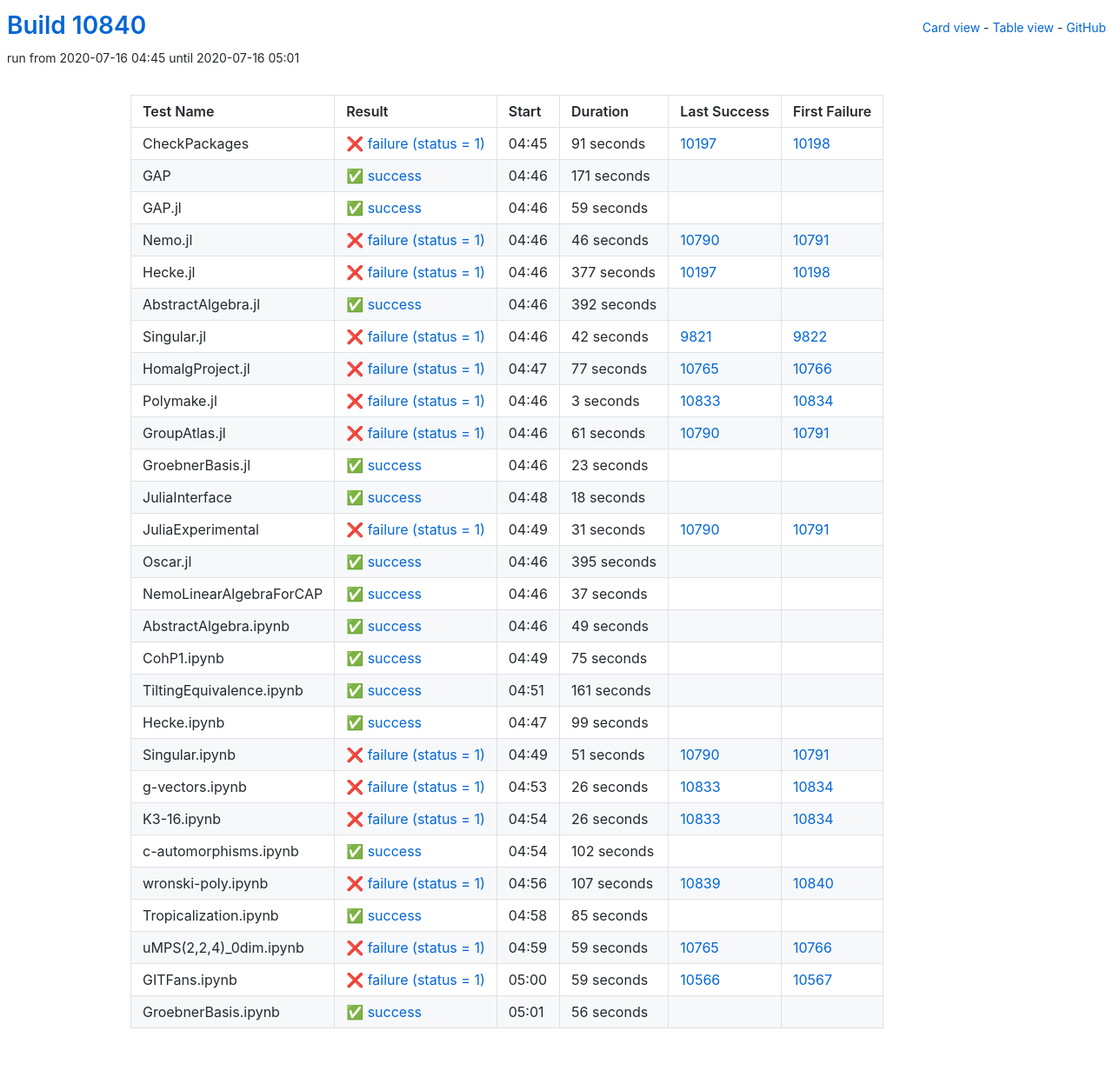
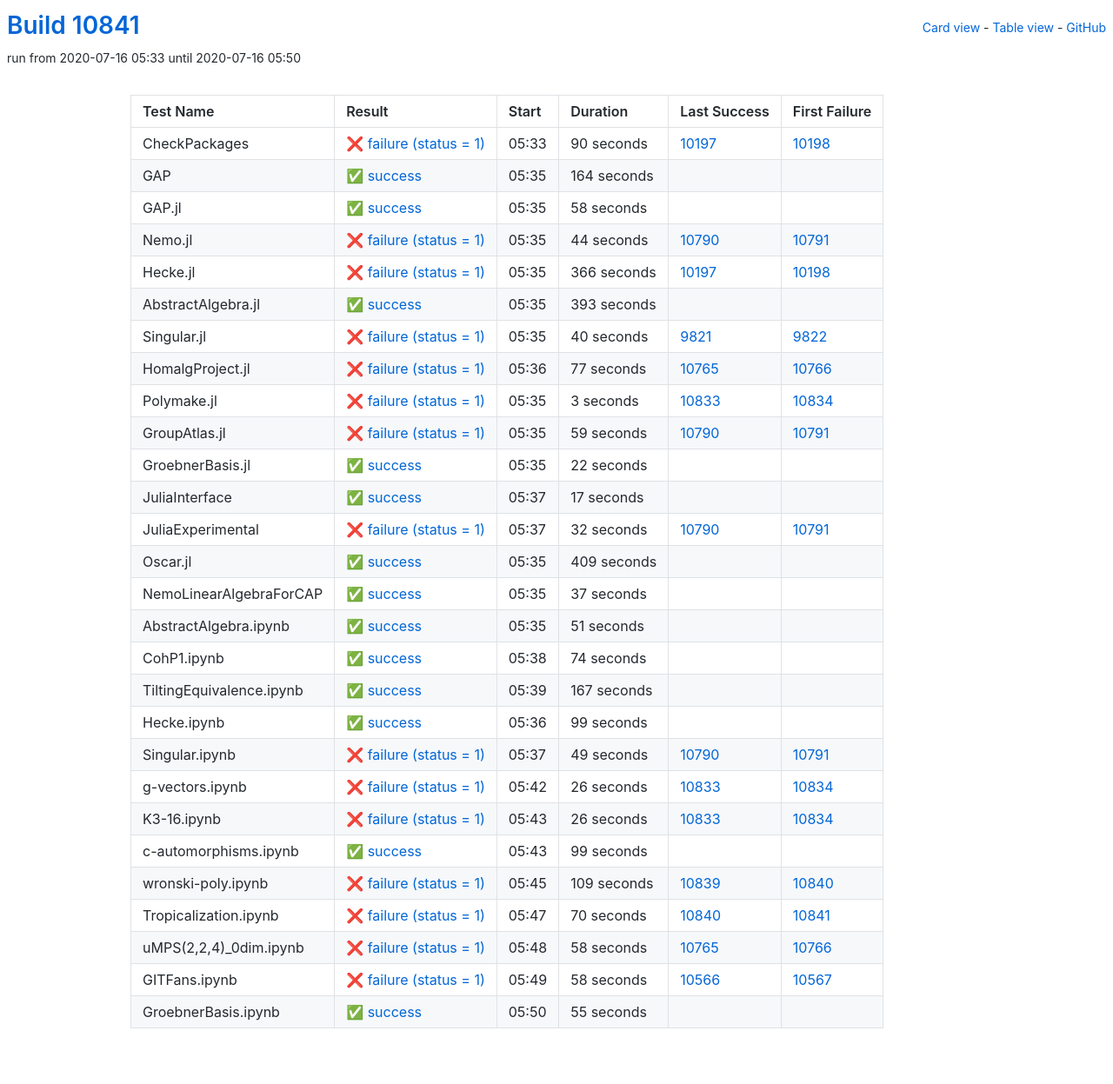
Before and after one commit to oscar-system/oscar-ci-status, a Jekyll site: the page built from table.html, in a window 1280 px wide. Shown: the whole page at 87% size. Built offline with Jekyll 4.4.1, drawn with Linux system fonts in a browser that asks for light colours.

Commit message:
Build #10841

```diff
--- a/_data/ci.yml
+++ b/_data/ci.yml
@@ -1,6 +1,6 @@
 ---
-build: 10840
-build_url: https://oscarci.mathematik.uni-kl.de/job/oscar/10840/
+build: 10841
+build_url: https://oscarci.mathematik.uni-kl.de/job/oscar/10841/
 job: oscar
 organization: oscar-system
 repo: oscar-ci-status
@@ -8,92 +8,92 @@
 tests:
 - name: CheckPackages
   id: checkpackages
-  log: https://oscarci.mathematik.uni-kl.de/job/oscar/10840/artifact/logs/build-10840/CheckPackages.log
-  start: 2020-07-16 04:45
+  log: https://oscarci.mathematik.uni-kl.de/job/oscar/10841/artifact/logs/build-10841/CheckPackages.log
+  start: 2020-07-16 05:33
   success: false
   exitcode: 1
   status: failure
-  duration: 91
+  duration: 90
   last_success: 10197
   last_success_url: https://oscarci.mathematik.uni-kl.de/job/oscar/10197/
   first_failure: 10198
   first_failure_url: https://oscarci.mathematik.uni-kl.de/job/oscar/10198/
 - name: GAP
   id: gap
-  log: https://oscarci.mathematik.uni-kl.de/job/oscar/10840/artifact/logs/build-10840/GAP.log
-  start: 2020-07-16 04:46
+  log: https://oscarci.mathematik.uni-kl.de/job/oscar/10841/artifact/logs/build-10841/GAP.log
+  start: 2020-07-16 05:35
   success: true
   exitcode: 0
   status: success
-  duration: 171
+  duration: 164
   last_success: false
   last_success_url:
   first_failure: false
   first_failure_url:
 - name: GAP.jl
   id: gap-jl
-  log: https://oscarci.mathematik.uni-kl.de/job/oscar/10840/artifact/logs/build-10840/GAP.jl.log
-  start: 2020-07-16 04:46
+  log: https://oscarci.mathematik.uni-kl.de/job/oscar/10841/artifact/logs/build-10841/GAP.jl.log
+  start: 2020-07-16 05:35
   success: true
   exitcode: 0
   status: success
-  duration: 59
+  duration: 58
   last_success: false
   last_success_url:
   first_failure: false
   first_failure_url:
 - name: Nemo.jl
   id: nemo-jl
-  log: https://oscarci.mathematik.uni-kl.de/job/oscar/10840/artifact/logs/build-10840/Nemo.jl.log
-  start: 2020-07-16 04:46
+  log: https://oscarci.mathematik.uni-kl.de/job/oscar/10841/artifact/logs/build-10841/Nemo.jl.log
+  start: 2020-07-16 05:35
   success: false
   exitcode: 1
   status: failure
-  duration: 46
+  duration: 44
   last_success: 10790
   last_success_url: https://oscarci.mathematik.uni-kl.de/job/oscar/10790/
   first_failure: 10791
   first_failure_url: https://oscarci.mathematik.uni-kl.de/job/oscar/10791/
 - name: Hecke.jl
   id: hecke-jl
-  log: https://oscarci.mathematik.uni-kl.de/job/oscar/10840/artifact/logs/build-10840/Hecke.jl.log
-  start: 2020-07-16 04:46
+  log: https://oscarci.mathematik.uni-kl.de/job/oscar/10841/artifact/logs/build-10841/Hecke.jl.log
+  start: 2020-07-16 05:35
   success: false
   exitcode: 1
   status: failure
-  duration: 377
+  duration: 366
   last_success: 10197
   last_success_url: https://oscarci.mathematik.uni-kl.de/job/oscar/10197/
   first_failure: 10198
   first_failure_url: https://oscarci.mathematik.uni-kl.de/job/oscar/10198/
 - name: AbstractAlgebra.jl
   id: abstractalgebra-jl
-  log: https://oscarci.mathematik.uni-kl.de/job/oscar/10840/artifact/logs/build-10840/AbstractAlgebra.jl.log
-  start: 2020-07-16 04:46
+  log: https://oscarci.mathematik.uni-kl.de/job/oscar/10841/artifact/logs/build-10841/AbstractAlgebra.jl.log
+  start: 2020-07-16 05:35
   success: true
   exitcode: 0
   status: success
-  duration: 392
+  duration: 393
   last_success: false
   last_success_url:
   first_failure: false
   first_failure_url:
 - name: Singular.jl
   id: singular-jl
-  log: https://oscarci.mathematik.uni-kl.de/job/oscar/10840/artifact/logs/build-10840/Singular.jl.log
-  start: 2020-07-16 04:46
+  log: https://oscarci.mathematik.uni-kl.de/job/oscar/10841/artifact/logs/build-10841/Singular.jl.log
+  start: 2020-07-16 05:35
   success: false
   exitcode: 1
   status: failure
-  duration: 42
+  duration: 40
   last_success: 9821
   last_success_url: https://oscarci.mathematik.uni-kl.de/job/oscar/9821/
   first_failure: 9822
   first_failure_url: https://oscarci.mathematik.uni-kl.de/job/oscar/9822/
 - name: HomalgProject.jl
   id: homalgproject-jl
-  log: https://oscarci.mathematik.uni-kl.de/job/oscar/10840/artifact/logs/build-10840/HomalgProject.jl.log
-  start: 2020-07-16 04:47
+  log: https://oscarci.mathematik.uni-kl.de/job/oscar/10841/artifact/logs/build-10841/HomalgProject.jl.log
+  start: 2020-07-16 05:36
   success: false
   exitcode: 1
   status: failure
@@ -104,8 +104,8 @@
   first_failure_url: https://oscarci.mathematik.uni-kl.de/job/oscar/10766/
 - name: Polymake.jl
   id: polymake-jl
-  log: https://oscarci.mathematik.uni-kl.de/job/oscar/10840/artifact/logs/build-10840/Polymake.jl.log
-  start: 2020-07-16 04:46
+  log: https://oscarci.mathematik.uni-kl.de/job/oscar/10841/artifact/logs/build-10841/Polymake.jl.log
+  start: 2020-07-16 05:35
   success: false
   exitcode: 1
   status: failure
@@ -116,68 +116,68 @@
   first_failure_url: https://oscarci.mathematik.uni-kl.de/job/oscar/10834/
 - name: GroupAtlas.jl
   id: groupatlas-jl
-  log: https://oscarci.mathematik.uni-kl.de/job/oscar/10840/artifact/logs/build-10840/GroupAtlas.jl.log
-  start: 2020-07-16 04:46
+  log: https://oscarci.mathematik.uni-kl.de/job/oscar/10841/artifact/logs/build-10841/GroupAtlas.jl.log
+  start: 2020-07-16 05:35
   success: false
   exitcode: 1
   status: failure
-  duration: 61
+  duration: 59
   last_success: 10790
   last_success_url: https://oscarci.mathematik.uni-kl.de/job/oscar/10790/
   first_failure: 10791
   first_failure_url: https://oscarci.mathematik.uni-kl.de/job/oscar/10791/
 - name: GroebnerBasis.jl
   id: groebnerbasis-jl
-  log: https://oscarci.mathematik.uni-kl.de/job/oscar/10840/artifact/logs/build-10840/GroebnerBasis.jl.log
-  start: 2020-07-16 04:46
+  log: https://oscarci.mathematik.uni-kl.de/job/oscar/10841/artifact/logs/build-10841/GroebnerBasis.jl.log
+  start: 2020-07-16 05:35
   success: true
   exitcode: 0
   status: success
-  duration: 23
+  duration: 22
   last_success: false
   last_success_url:
   first_failure: false
   first_failure_url:
 - name: JuliaInterface
   id: juliainterface
-  log: https://oscarci.mathematik.uni-kl.de/job/oscar/10840/artifact/logs/build-10840/JuliaInterface.log
-  start: 2020-07-16 04:48
+  log: https://oscarci.mathematik.uni-kl.de/job/oscar/10841/artifact/logs/build-10841/JuliaInterface.log
+  start: 2020-07-16 05:37
   success: true
   exitcode: 0
   status: success
-  duration: 18
+  duration: 17
   last_success: false
   last_success_url:
   first_failure: false
   first_failure_url:
 - name: JuliaExperimental
   id: juliaexperimental
-  log: https://oscarci.mathematik.uni-kl.de/job/oscar/10840/artifact/logs/build-10840/JuliaExperimental.log
-  start: 2020-07-16 04:49
+  log: https://oscarci.mathematik.uni-kl.de/job/oscar/10841/artifact/logs/build-10841/JuliaExperimental.log
+  start: 2020-07-16 05:37
   success: false
   exitcode: 1
   status: failure
-  duration: 31
+  duration: 32
   last_success: 10790
   last_success_url: https://oscarci.mathematik.uni-kl.de/job/oscar/10790/
   first_failure: 10791
   first_failure_url: https://oscarci.mathematik.uni-kl.de/job/oscar/10791/
 - name: Oscar.jl
   id: oscar-jl
-  log: https://oscarci.mathematik.uni-kl.de/job/oscar/10840/artifact/logs/build-10840/Oscar.jl.log
-  start: 2020-07-16 04:46
+  log: https://oscarci.mathematik.uni-kl.de/job/oscar/10841/artifact/logs/build-10841/Oscar.jl.log
+  start: 2020-07-16 05:35
   success: true
   exitcode: 0
   status: success
-  duration: 395
+  duration: 409
   last_success: false
   last_success_url:
   first_failure: false
   first_failure_url:
 - name: NemoLinearAlgebraForCAP
   id: nemolinearalgebraforcap
-  log: https://oscarci.mathematik.uni-kl.de/job/oscar/10840/artifact/logs/build-10840/NemoLinearAlgebraForCAP.log
-  start: 2020-07-16 04:46
+  log: https://oscarci.mathematik.uni-kl.de/job/oscar/10841/artifact/logs/build-10841/NemoLinearAlgebraForCAP.log
+  start: 2020-07-16 05:35
   success: true
   exitcode: 0
   status: success
@@ -188,44 +188,44 @@
   first_failure_url:
 - name: AbstractAlgebra.ipynb
   id: abstractalgebra-ipynb
-  log: https://oscarci.mathematik.uni-kl.de/job/oscar/10840/artifact/logs/build-10840/AbstractAlgebra.ipynb.log
-  start: 2020-07-16 04:46
+  log: https://oscarci.mathematik.uni-kl.de/job/oscar/10841/artifact/logs/build-10841/AbstractAlgebra.ipynb.log
+  start: 2020-07-16 05:35
   success: true
   exitcode: 0
   status: success
-  duration: 49
+  duration: 51
   last_success: false
   last_success_url:
   first_failure: false
   first_failure_url:
 - name: CohP1.ipynb
   id: cohp1-ipynb
-  log: https://oscarci.mathematik.uni-kl.de/job/oscar/10840/artifact/logs/build-10840/CohP1.ipynb.log
-  start: 2020-07-16 04:49
+  log: https://oscarci.mathematik.uni-kl.de/job/oscar/10841/artifact/logs/build-10841/CohP1.ipynb.log
+  start: 2020-07-16 05:38
   success: true
   exitcode: 0
   status: success
-  duration: 75
+  duration: 74
   last_success: false
   last_success_url:
   first_failure: false
   first_failure_url:
 - name: TiltingEquivalence.ipynb
   id: tiltingequivalence-ipynb
-  log: https://oscarci.mathematik.uni-kl.de/job/oscar/10840/artifact/logs/build-10840/TiltingEquivalence.ipynb.log
-  start: 2020-07-16 04:51
+  log: https://oscarci.mathematik.uni-kl.de/job/oscar/10841/artifact/logs/build-10841/TiltingEquivalence.ipynb.log
+  start: 2020-07-16 05:39
   success: true
   exitcode: 0
   status: success
-  duration: 161
+  duration: 167
   last_success: false
   last_success_url:
   first_failure: false
   first_failure_url:
 - name: Hecke.ipynb
   id: hecke-ipynb
-  log: https://oscarci.mathematik.uni-kl.de/job/oscar/10840/artifact/logs/build-10840/Hecke.ipynb.log
-  start: 2020-07-16 04:47
+  log: https://oscarci.mathematik.uni-kl.de/job/oscar/10841/artifact/logs/build-10841/Hecke.ipynb.log
+  start: 2020-07-16 05:36
   success: true
   exitcode: 0
   status: success
@@ -236,20 +236,20 @@
   first_failure_url:
 - name: Singular.ipynb
   id: singular-ipynb
-  log: https://oscarci.mathematik.uni-kl.de/job/oscar/10840/artifact/logs/build-10840/Singular.ipynb.log
-  start: 2020-07-16 04:49
+  log: https://oscarci.mathematik.uni-kl.de/job/oscar/10841/artifact/logs/build-10841/Singular.ipynb.log
+  start: 2020-07-16 05:37
   success: false
   exitcode: 1
   status: failure
-  duration: 51
+  duration: 49
   last_success: 10790
   last_success_url: https://oscarci.mathematik.uni-kl.de/job/oscar/10790/
   first_failure: 10791
   first_failure_url: https://oscarci.mathematik.uni-kl.de/job/oscar/10791/
 - name: g-vectors.ipynb
   id: g-vectors-ipynb
-  log: https://oscarci.mathematik.uni-kl.de/job/oscar/10840/artifact/logs/build-10840/g-vectors.ipynb.log
-  start: 2020-07-16 04:53
+  log: https://oscarci.mathematik.uni-kl.de/job/oscar/10841/artifact/logs/build-10841/g-vectors.ipynb.log
+  start: 2020-07-16 05:42
   success: false
   exitcode: 1
   status: failure
@@ -260,8 +260,8 @@
   first_failure_url: https://oscarci.mathematik.uni-kl.de/job/oscar/10834/
 - name: K3-16.ipynb
   id: k3-16-ipynb
-  log: https://oscarci.mathematik.uni-kl.de/job/oscar/10840/artifact/logs/build-10840/K3-16.ipynb.log
-  start: 2020-07-16 04:54
+  log: https://oscarci.mathematik.uni-kl.de/job/oscar/10841/artifact/logs/build-10841/K3-16.ipynb.log
+  start: 2020-07-16 05:43
   success: false
   exitcode: 1
   status: failure
@@ -272,72 +272,72 @@
   first_failure_url: https://oscarci.mathematik.uni-kl.de/job/oscar/10834/
 - name: c-automorphisms.ipynb
   id: c-automorphisms-ipynb
-  log: https://oscarci.mathematik.uni-kl.de/job/oscar/10840/artifact/logs/build-10840/c-automorphisms.ipynb.log
-  start: 2020-07-16 04:54
+  log: https://oscarci.mathematik.uni-kl.de/job/oscar/10841/artifact/logs/build-10841/c-automorphisms.ipynb.log
+  start: 2020-07-16 05:43
   success: true
   exitcode: 0
   status: success
-  duration: 102
+  duration: 99
   last_success: false
   last_success_url:
   first_failure: false
   first_failure_url:
 - name: wronski-poly.ipynb
   id: wronski-poly-ipynb
-  log: https://oscarci.mathematik.uni-kl.de/job/oscar/10840/artifact/logs/build-10840/wronski-poly.ipynb.log
-  start: 2020-07-16 04:56
+  log: https://oscarci.mathematik.uni-kl.de/job/oscar/10841/artifact/logs/build-10841/wronski-poly.ipynb.log
+  start: 2020-07-16 05:45
   success: false
   exitcode: 1
   status: failure
-  duration: 107
+  duration: 109
   last_success: 10839
   last_success_url: https://oscarci.mathematik.uni-kl.de/job/oscar/10839/
   first_failure: 10840
   first_failure_url: https://oscarci.mathematik.uni-kl.de/job/oscar/10840/
 - name: Tropicalization.ipynb
   id: tropicalization-ipynb
-  log: https://oscarci.mathematik.uni-kl.de/job/oscar/10840/artifact/logs/build-10840/Tropicalization.ipynb.log
-  start: 2020-07-16 04:58
-  success: true
-  exitcode: 0
-  status: success
-  duration: 85
-  last_success: false
-  last_success_url:
-  first_failure: false
-  first_failure_url:
-- name: uMPS(2,2,4)_0dim.ipynb
-  id: umps-2-2-4-0dim-ipynb
-  log: https://oscarci.mathematik.uni-kl.de/job/oscar/10840/artifact/logs/build-10840/uMPS-2-2-4-_0dim.ipynb.log
-  start: 2020-07-16 04:59
+  log: https://oscarci.mathematik.uni-kl.de/job/oscar/10841/artifact/logs/build-10841/Tropicalization.ipynb.log
+  start: 2020-07-16 05:47
   success: false
   exitcode: 1
   status: failure
-  duration: 59
+  duration: 70
+  last_success: 10840
+  last_success_url: https://oscarci.mathematik.uni-kl.de/job/oscar/10840/
+  first_failure: 10841
+  first_failure_url: https://oscarci.mathematik.uni-kl.de/job/oscar/10841/
+- name: uMPS(2,2,4)_0dim.ipynb
+  id: umps-2-2-4-0dim-ipynb
+  log: https://oscarci.mathematik.uni-kl.de/job/oscar/10841/artifact/logs/build-10841/uMPS-2-2-4-_0dim.ipynb.log
+  start: 2020-07-16 05:48
+  success: false
+  exitcode: 1
+  status: failure
+  duration: 58
   last_success: 10765
   last_success_url: https://oscarci.mathematik.uni-kl.de/job/oscar/10765/
   first_failure: 10766
   first_failure_url: https://oscarci.mathematik.uni-kl.de/job/oscar/10766/
 - name: GITFans.ipynb
   id: gitfans-ipynb
-  log: https://oscarci.mathematik.uni-kl.de/job/oscar/10840/artifact/logs/build-10840/GITFans.ipynb.log
-  start: 2020-07-16 05:00
+  log: https://oscarci.mathematik.uni-kl.de/job/oscar/10841/artifact/logs/build-10841/GITFans.ipynb.log
+  start: 2020-07-16 05:49
   success: false
   exitcode: 1
   status: failure
-  duration: 59
+  duration: 58
   last_success: 10566
   last_success_url: https://oscarci.mathematik.uni-kl.de/job/oscar/10566/
   first_failure: 10567
   first_failure_url: https://oscarci.mathematik.uni-kl.de/job/oscar/10567/
 - name: GroebnerBasis.ipynb
   id: groebnerbasis-ipynb
-  log: https://oscarci.mathematik.uni-kl.de/job/oscar/10840/artifact/logs/build-10840/GroebnerBasis.ipynb.log
-  start: 2020-07-16 05:01
+  log: https://oscarci.mathematik.uni-kl.de/job/oscar/10841/artifact/logs/build-10841/GroebnerBasis.ipynb.log
+  start: 2020-07-16 05:50
   success: true
   exitcode: 0
   status: success
-  duration: 56
+  duration: 55
   last_success: false
   last_success_url:
   first_failure: false
```
Also changed, not shown: README.md.
